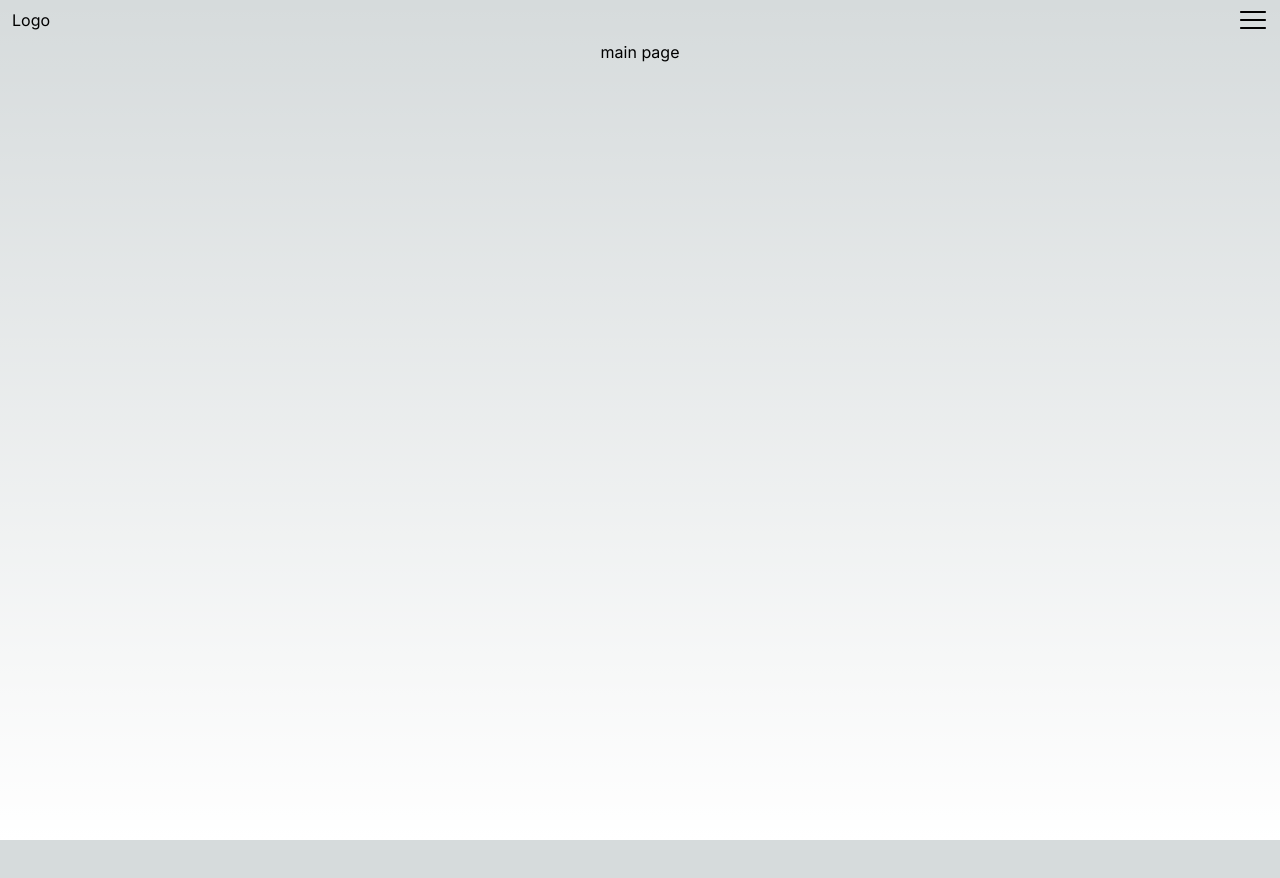
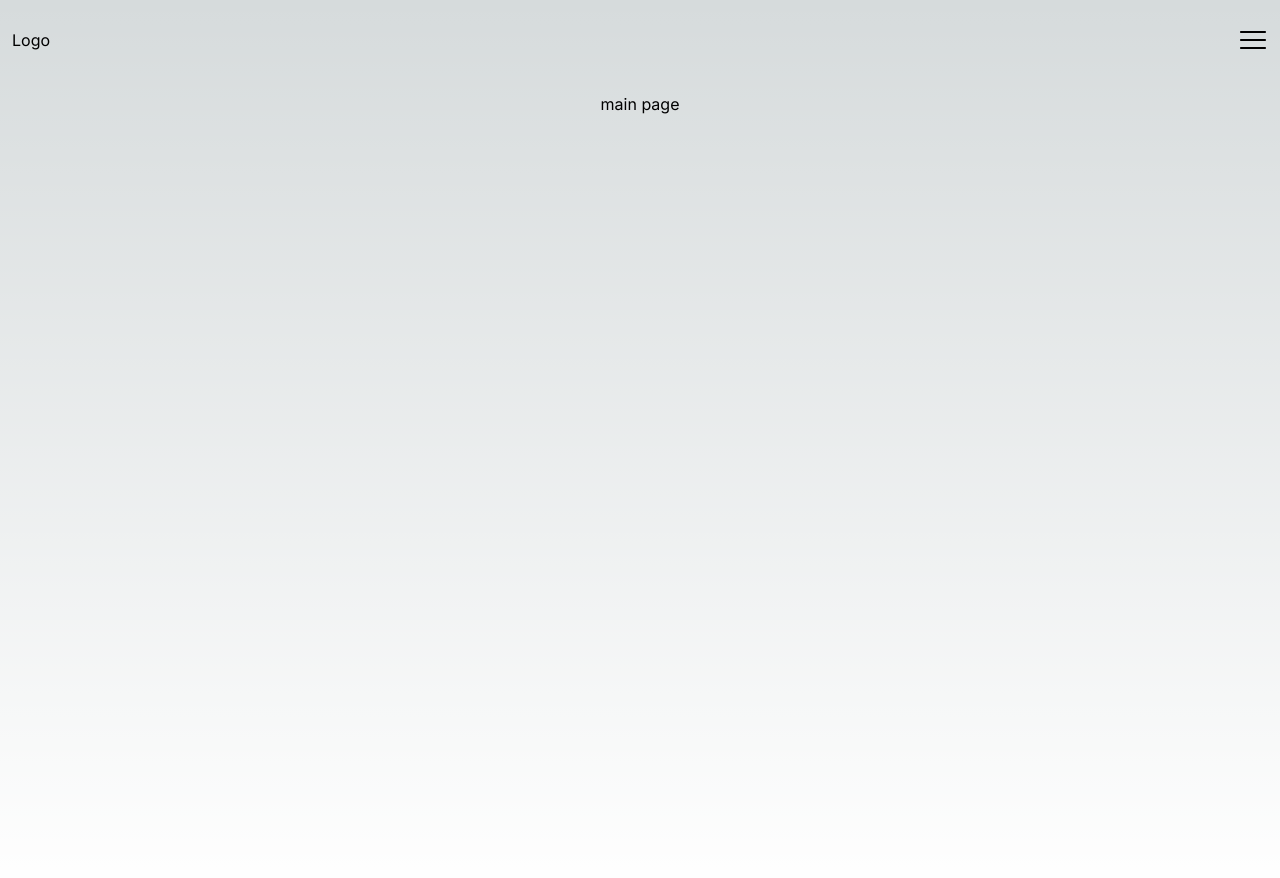
Before and after one commit to Giannidluca93/gallery, a Next.js app: page / in a window 1280 px wide. Shown: the top 878 px of the page. Before the commit the page ends 840 px from the top, so only its background shows below. Built offline with nearby package versions, Linux system fonts and the light colour scheme.

Commit message:
update styles

```diff
--- a/components/header/index.tsx
+++ b/components/header/index.tsx
@@ -1,8 +1,8 @@
-import { RxHamburgerMenu } from "react-icons/rx";
+import { RxHamburgerMenu } from 'react-icons/rx';
 
 const Header = () => {
   return (
-    <header className="h-10 flex justify-between items-center p-3">
+    <header className="h-20 flex justify-between items-center p-3 mb-3">
       <h2>Logo</h2>
       <RxHamburgerMenu size={30} />
     </header>
```
